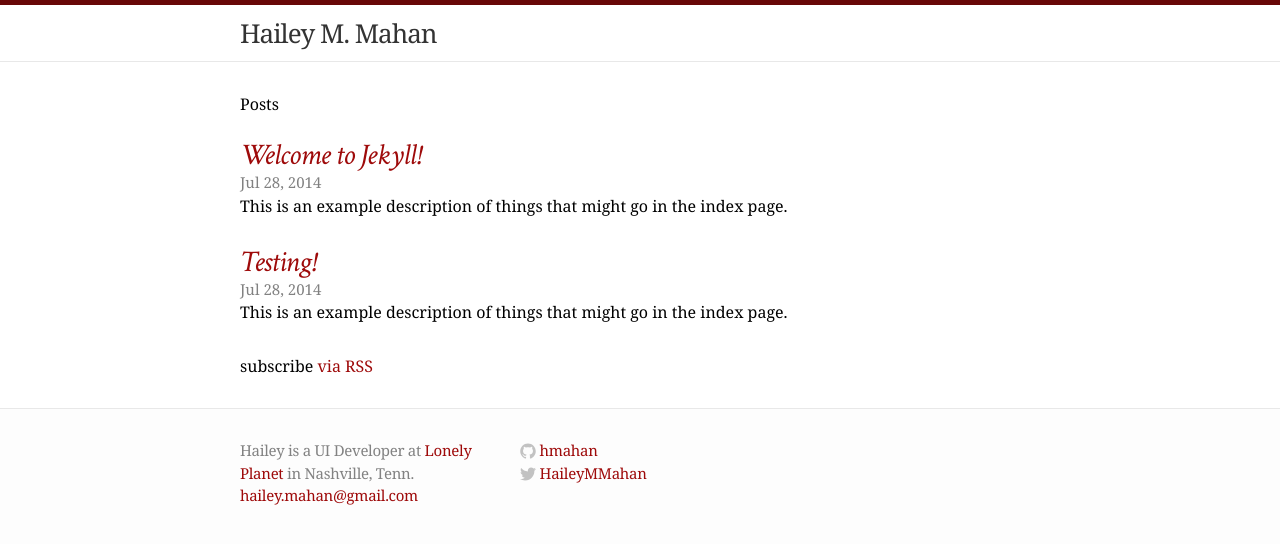
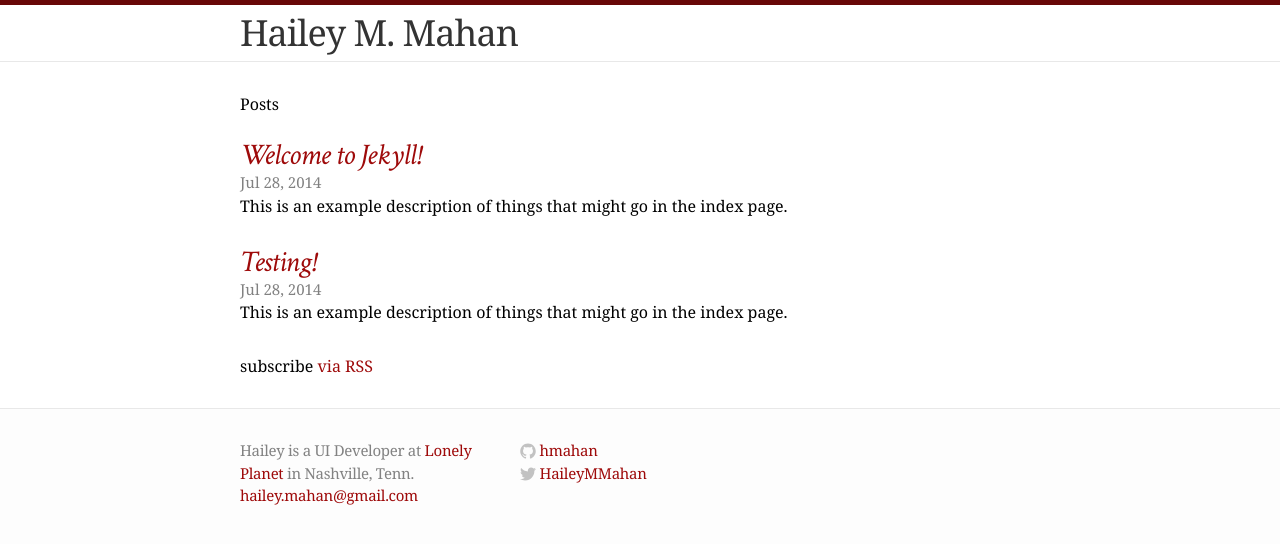
Before and after one commit to hmahan/hmahan.github.io, a Jekyll site: the page built from index.html, in a window 1280 px wide. Shown: the top 544 px of the page. Built offline with Jekyll 4.4.1, drawn with Linux system fonts in a browser that asks for light colours.

Commit message:
Changing header font

```diff
--- a/css/main.css
+++ b/css/main.css
@@ -52,12 +52,13 @@ a:visited { color: #B40B0B; }
 .site-title:visited {
   display: block;
   color: #333;
-  font-size: 26px;
+  font-size: 36px;
   letter-spacing: -1px;
   float: left;
   line-height: 56px;
   position: relative;
   z-index: 1;
+  text-decoration: none;
 }
 
 .site-nav {
```
